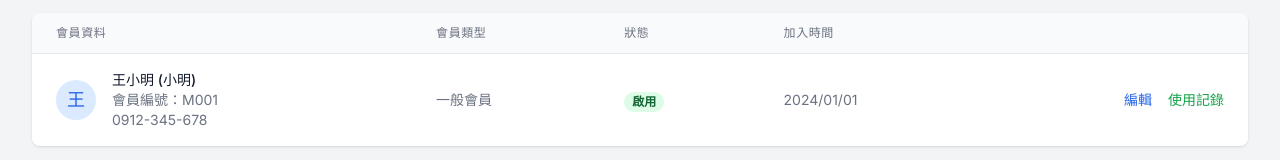
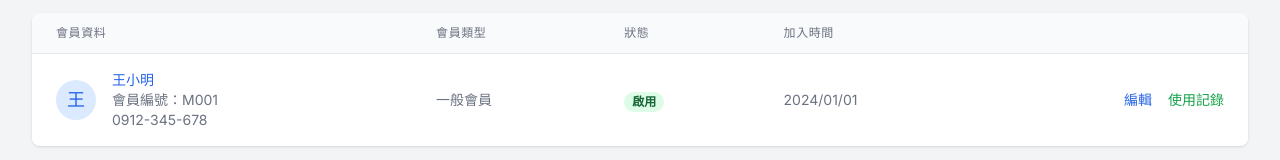
Before and after one commit to yyami731117tw/sum-crm, a Next.js app: page /admin/members in a window 1280 px wide. Shown: the part 223-383 px from the top of the page. Built offline with nearby package versions, Linux system fonts and the light colour scheme.

Commit message:
feat: 會員列表頁面新增點擊會員名稱導向詳細資料頁面功能

```diff
--- a/pages/admin/members.tsx
+++ b/pages/admin/members.tsx
@@ -4,6 +4,7 @@
 import { DashboardNav } from '@/components/dashboard/DashboardNav'
 import { useState, useEffect } from 'react'
 import { useRouter } from 'next/router'
+import Link from 'next/link'
 
 interface Member {
   id: string
@@ -265,8 +266,12 @@
                               </div>
                               <div className="ml-4">
                                 <div className="text-sm font-medium text-gray-900">
-                                  {member.name}
-                                  {member.nickname && ` (${member.nickname})`}
+                                  <Link
+                                    href={`/admin/members/${member.id}`}
+                                    className="text-sm font-medium text-blue-600 hover:text-blue-900 hover:underline"
+                                  >
+                                    {member.name}
+                                  </Link>
                                 </div>
                                 <div className="text-sm text-gray-500">會員編號：{member.memberNo}</div>
                                 <div className="text-sm text-gray-500">{member.phone}</div>
```
